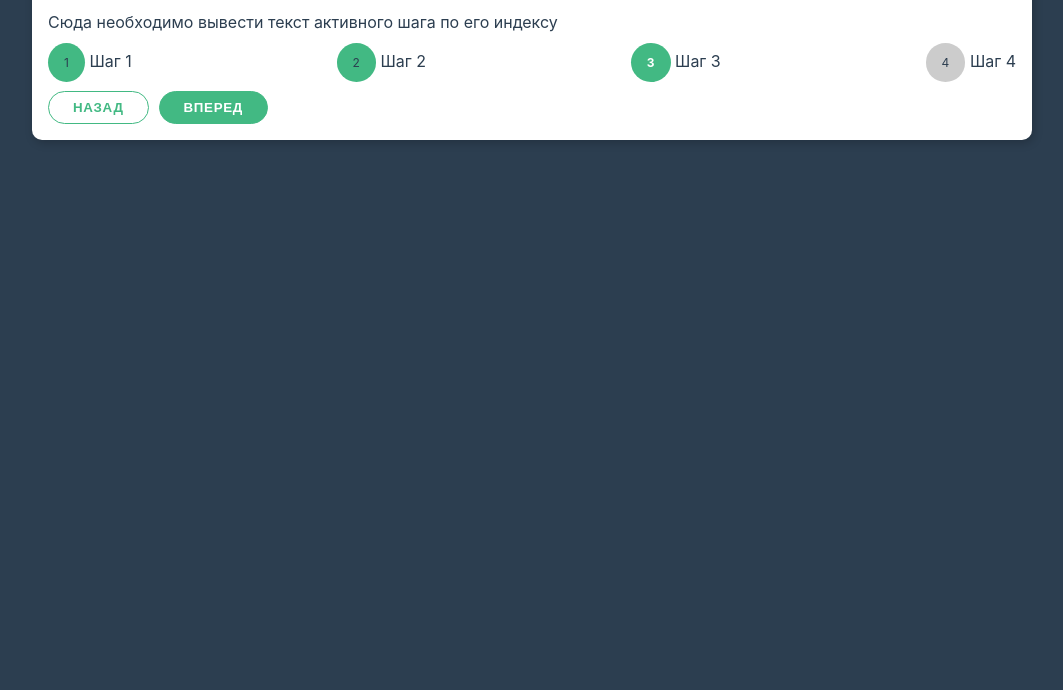
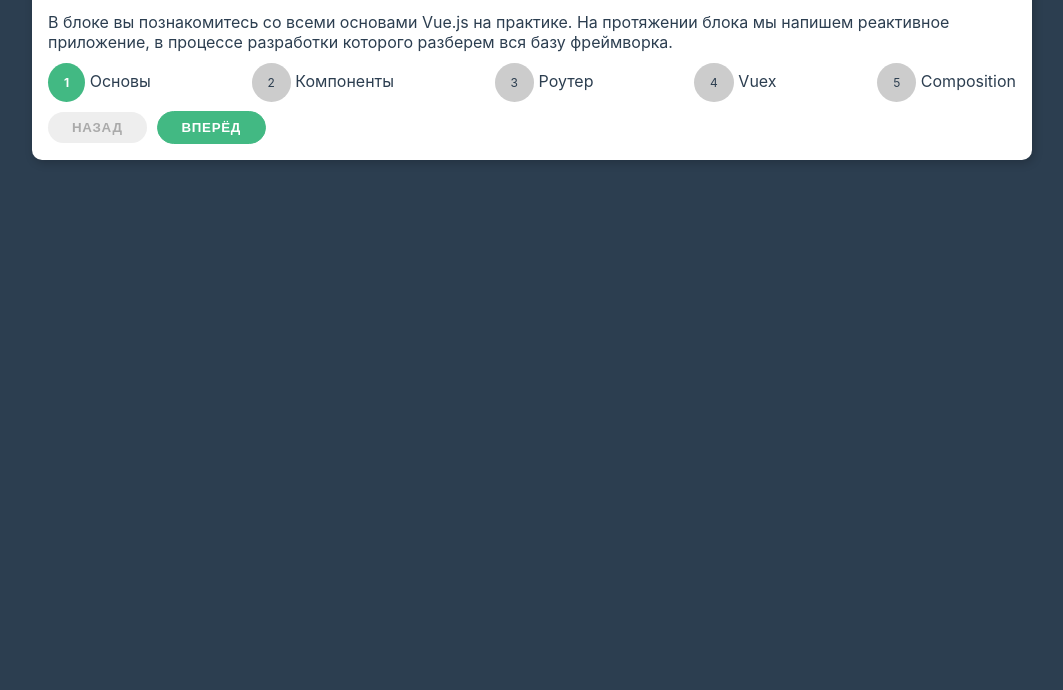
Before and after one commit to bodycat/Vue3, a plain HTML site: page index.html in a window 1280 px wide. Shown: the part 110-800 px from the top of the page, without its empty margins (108-1171 px from the left). Drawn offline with nearby package versions, Linux system fonts and the light colour scheme.

Commit message:
Курсовая работа 1 20.01.2021

```diff
--- a/index.html
+++ b/index.html
@@ -14,17 +14,45 @@
 
     <div class="steps">
       <div class="steps-content">
-        Сюда необходимо вывести текст активного шага по его индексу
+<!--        Сюда необходимо вывести текст активного шага по его индексу-->
+        {{ currentActiveIndex.text }}
       </div>
       <ul class="steps-list">
-        <li class="steps-item done"><span>1</span> Шаг 1</li>
-        <li class="steps-item done"><span>2</span> Шаг 2</li>
-        <li class="steps-item active"><span>3</span> Шаг 3</li>
-        <li class="steps-item"><span>4</span> Шаг 4</li>
+        <li
+                v-for = "(item, idx) in steps"
+                class = "steps-item"
+                :class = "{
+                  active: activeIndex === idx,
+                  done: activeIndex > idx - 1
+                }"
+                @click="setActive(idx)"
+        >
+          <span>
+            {{ idx+1 }}
+          </span>
+            {{item.title}}
+<!--        </li>-->
+<!--        <li class="steps-item done"><span>1</span> Шаг 1</li>-->
+<!--        <li class="steps-item done"><span>2</span> Шаг 2</li>-->
+<!--        <li class="steps-item active"><span>3</span> Шаг 3</li>-->
+<!--        <li class="steps-item"><span>4</span> Шаг 4</li>-->
       </ul>
       <div>
-        <button class="btn">Назад</button>
-        <button class="btn primary">Вперед</button>
+        <button
+                class = "btn"
+                @click="lastIndex ? reset() : prev()"
+                :disabled = "firstIndex"
+        >
+            {{lastIndex ? "Начать заново" : "Назад"}}
+        </button>
+
+        <button
+                v-if="!lastIndex"
+                class="btn primary"
+                @click="nextOfFinish"
+        >
+          {{ currentLastIndex ? "Закончить" : "Вперёд"  }}
+        </button>
       </div>
     </div>
   </div>
--- a/vue.js
+++ b/vue.js
@@ -6,6 +6,7 @@ const App = {
     data() {
         return {
             activeIndex: 0, // то, что позволяет определить текущий активный шаг
+            lastIndex: false,
             steps: [
                 {title: 'Основы', text: 'В блоке вы познакомитесь со всеми основами Vue.js на практике. На протяжении блока мы напишем реактивное приложение, в процессе разработки которого разберем вся базу фреймворка.'},
                 {title: 'Компоненты', text: 'Один из самых важных блоков в курсе, где вы узнаете все о компонентах. В блоке мы напишем 2 разных приложения и создадим более 5 различных UI компонентов как в реальной разработке. Блок расскажет про абсолютно все составляющие, которые есть в компонентах: взаимодействие, slots, асинхронные и динамические компоненты и тонна примеров.'},
@@ -18,22 +19,38 @@ const App = {
     methods: {
         prev() {
             // когда нажимаем кнопку назад
+            if (this.activeIndex) {this.activeIndex--}
         },
         reset() {
             // начать заново
+            this.lastIndex = false
+            this.activeIndex = 0
         },
         nextOfFinish() {
             // кнопка вперед или закончить
+            this.currentLastIndex ? this.lastIndex = true : this.activeIndex++
         },
         setActive(idx) {
             // когда нажимаем на определенный шаг
+            if (!this.lastIndex) {
+                this.activeIndex = idx
+            }
         }
     },
     computed: {
         // тут стоит определить несколько свойств:
         // 1. текущий выбранный шаг
+        currentActiveIndex() {
+            return this.steps[this.activeIndex]
+       },
         // 2. выключена ли кнопка назад
+        firstIndex() {
+            return this.activeIndex === 0
+        },
         // 3. находимся ли мы на последнем шаге
+        currentLastIndex() {
+            return this.activeIndex === this.steps.length-1
+        },
     }
 }
 
```
